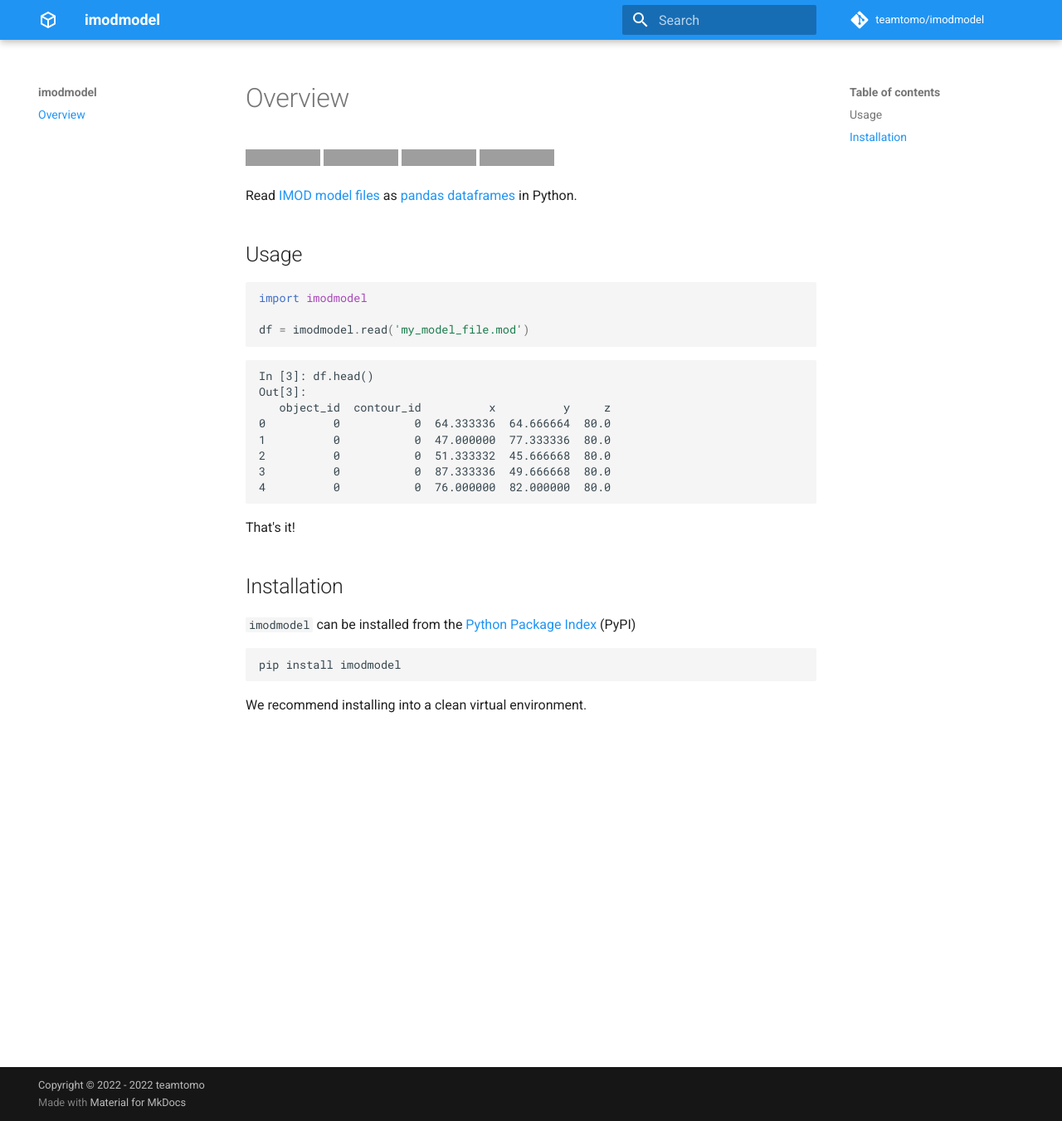
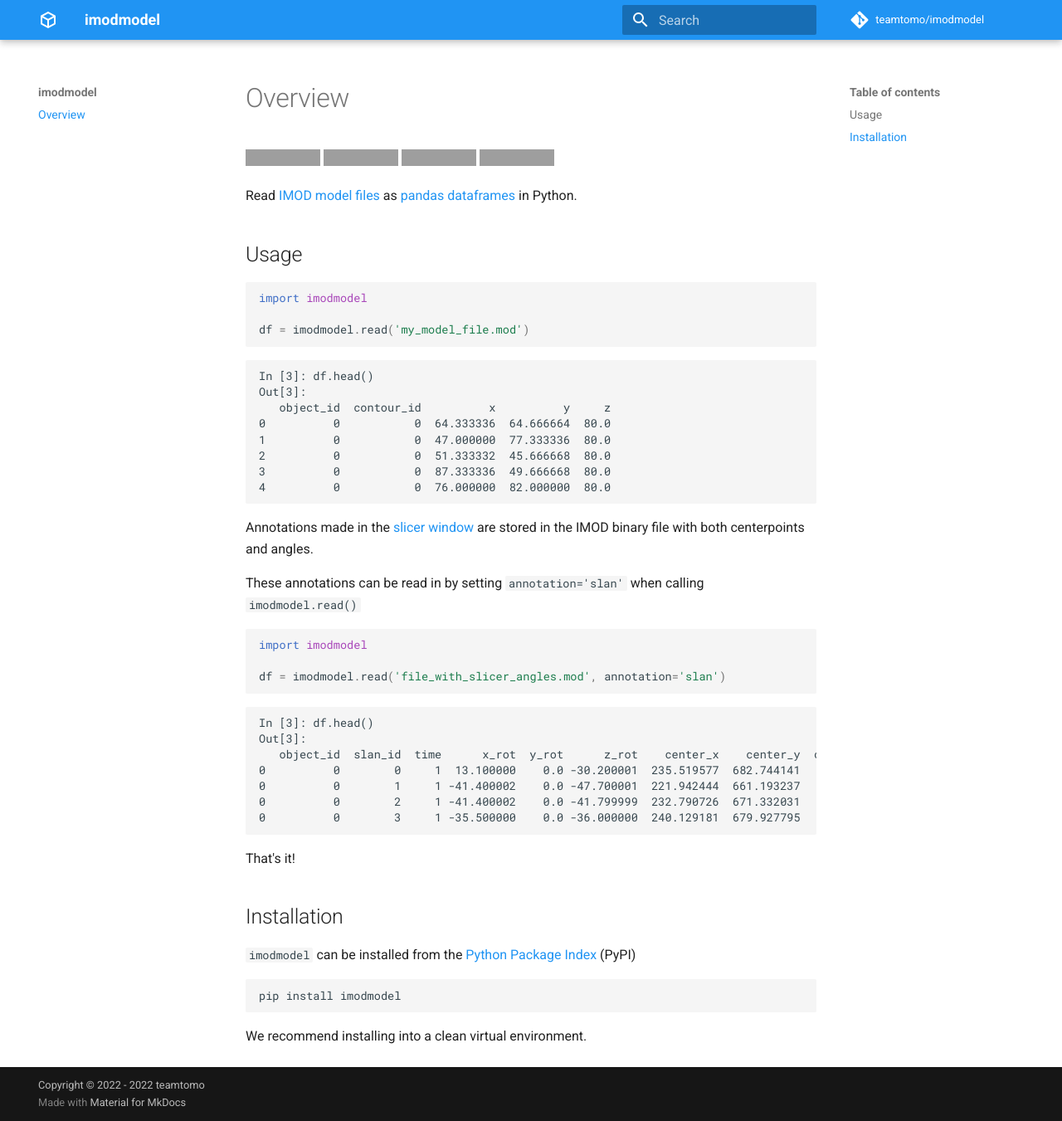
Before and after one commit to teamtomo/imodmodel, an MkDocs documentation site: the page built from docs/index.md, in a window 1280 px wide and 1351 px high. Shown: the whole window at 83% size. Built offline with MkDocs 1.6.1 and Material for MkDocs 9.7.7, drawn with Linux system fonts in a browser that asks for light colours; comment, search, counter and statistics services are not loaded; grey boxes are pictures that could not be loaded.

Commit message:
slan example (#19)
* slan example

* Update docs/index.md

* Update docs/index.md

---------

Co-authored-by: alisterburt <alisterburt@gmail.com>

````diff
--- a/docs/index.md
+++ b/docs/index.md
@@ -30,6 +30,26 @@ Out[3]:
 
 ```
 
+Annotations made in the [slicer window](https://bio3d.colorado.edu/imod/doc/3dmodHelp/slicer.html) are stored in the IMOD binary file with both centerpoints and angles.
+
+These annotations can be read in by setting `annotation='slan'` when calling `imodmodel.read()`
+
+```python
+import imodmodel
+
+df = imodmodel.read('file_with_slicer_angles.mod', annotation='slan')
+```
+
+```ipython
+In [3]: df.head()
+Out[3]:
+   object_id  slan_id  time      x_rot  y_rot      z_rot    center_x    center_y  center_z label
+0          0        0     1  13.100000    0.0 -30.200001  235.519577  682.744141     302.0
+0          0        1     1 -41.400002    0.0 -47.700001  221.942444  661.193237     327.0
+0          0        2     1 -41.400002    0.0 -41.799999  232.790726  671.332031     327.0
+0          0        3     1 -35.500000    0.0 -36.000000  240.129181  679.927795     324.0
+```
+
 That's it!
 
 ## Installation
````
